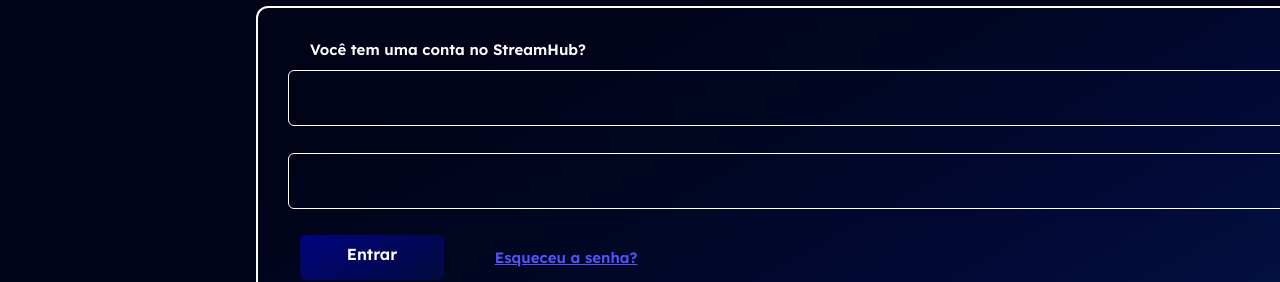
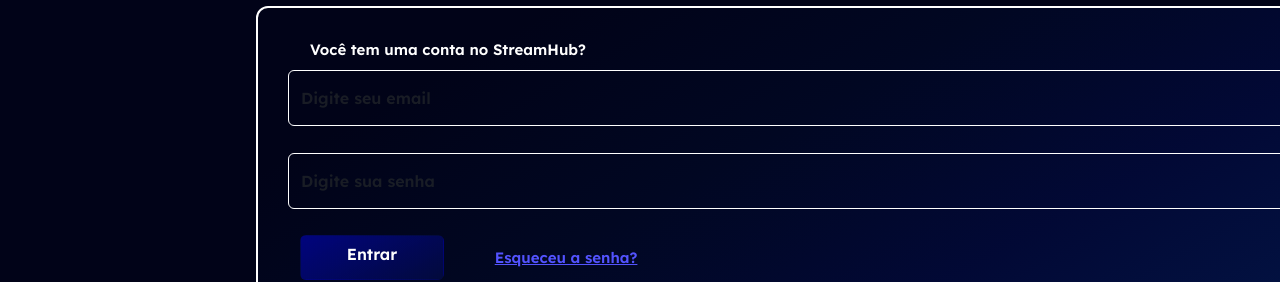
Before and after one commit to VictorSedlak1/StreamHUB-Oficial, a Vue app: page /login in a window 1280 px wide. Shown: the part 181-463 px from the top of the page. Built offline with nearby package versions, Linux system fonts and the light colour scheme; a web font is replaced by a local one.

Commit message:
commit16

```diff
--- a/src/router/index.js
+++ b/src/router/index.js
@@ -17,16 +17,6 @@
     component: () => import('../views/InicioView.vue')
   },
   {
-    path: '/inicio',
-    name: 'Inicio',
-    component: () => import('../views/InicioView.vue')
-  },
-  {
-    path: '/filmes',
-    name: 'Movies',
-    component: () => import('../views/MoviesView.vue')
-  },
-  {
     path: '/pagamento',
     name: 'Pagamento',
     component: () => import('../views/PagamentoView.vue')
--- a/src/views/LoginView.vue
+++ b/src/views/LoginView.vue
@@ -9,10 +9,10 @@
     <form class="login2">
   <div class="mb-3">
     <label for="exampleInputEmail1" class="form-label pergunta">Você tem uma conta no StreamHub?</label>
-    <input type="email" class="form-control" id="exampleInputEmail1" aria-describedby="emailHelp">
+    <input type="email" class="form-control" id="exampleInputEmail1" aria-describedby="emailHelp" placeholder="Digite seu email">
   </div>
   <div class="mb-3">
-    <input type="password" class="form-control" id="exampleInputPassword1">
+    <input type="password" class="form-control" id="exampleInputPassword1" maxlength="8" placeholder="Digite sua senha">
   </div>
     <div class="container">
         <div class="row">
@@ -21,6 +21,7 @@
             </div>
             <div class="col-1 esqueceu">
                 <a href="#" class="btn2">Esqueceu a senha?</a>
+
             </div>
         </div>
     </div>
```
